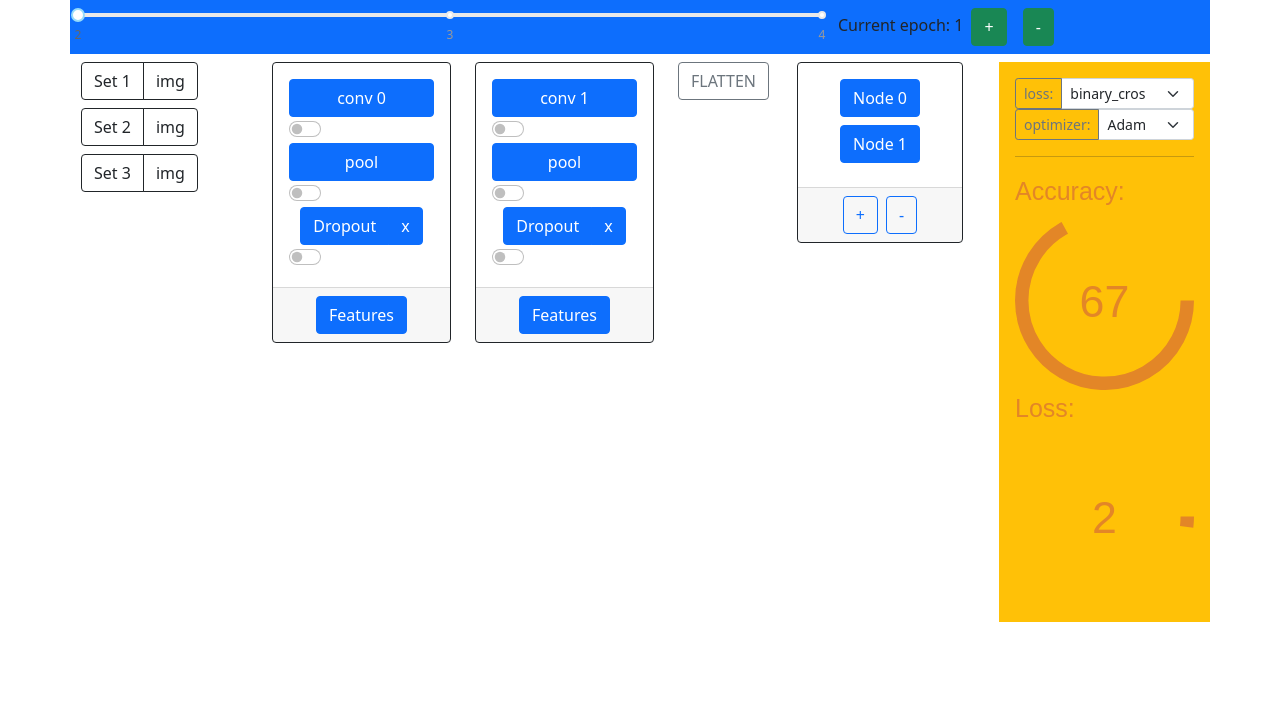
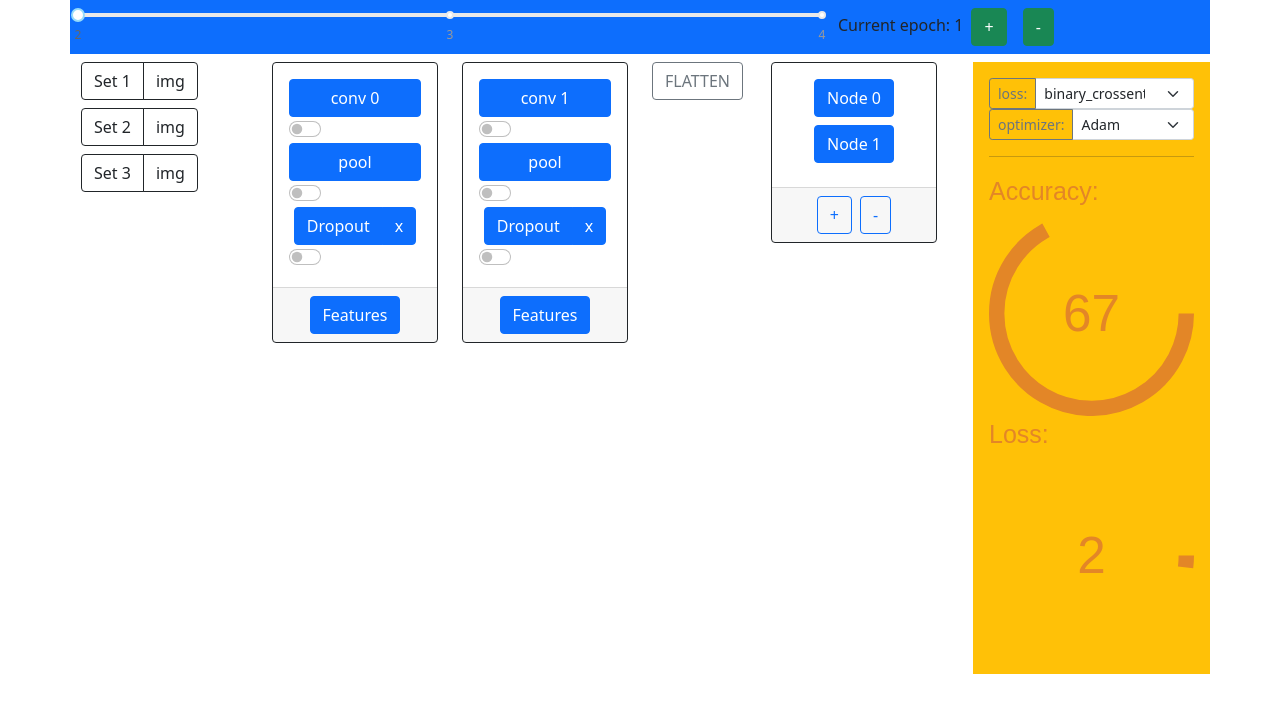
Before and after one commit to Wklej/CNNSIM, a React (Create React App) app: page / in a window 1280 px wide. Shown: the top 712 px of the page. Built offline with nearby package versions, Linux system fonts and the light colour scheme.

Commit message:
wrapping mid layers

```diff
--- a/src/Workflow.js
+++ b/src/Workflow.js
@@ -27,13 +27,13 @@ const Workflow = ({numLayers, handleImageChange, handleModelChange}) => {
             </div>
 
             {/* mid layers */}
-            {/* <div className="col-4"> */}
-              {/* <div className="row"> */}
+            <div className="col-4">
+              <div className="row">
                   <MidLayer num={numLayers} />
                   {/* <button className="btn btn-primary mt-2" onClick={handleFeaturesShow} >Features</button>
                   <Features show={showFeatures} handleClose={handleFeaturesClose} numLayers={numLayers} /> */}
-              {/* </div> */}
-            {/* </div> */}
+              </div>
+            </div>
             <div className="col-1 me-4">
               <button className="btn btn-outline-secondary flattenButton" onClick={handleFlatShow}>{"FLATTEN"}</button>
               <LayerModal show={showFlat} handleClose={handleFlatClose} body={"flat"} />
```
